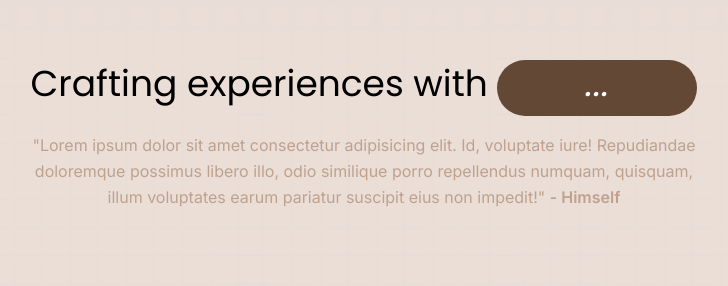
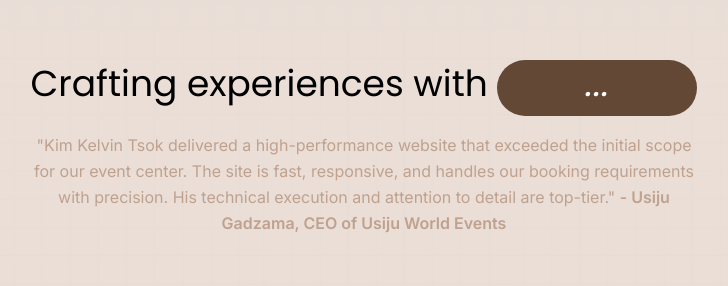
Before and after one commit to Kim-Tsok/main-portfolio, a Next.js app: page / in a window 1280 px wide. Shown: the part 880-1166 px from the top of the page, without its empty margins (276-1004 px from the left). Built offline with nearby package versions, Linux system fonts and the light colour scheme; no server answers; the database is empty.

Commit message:
Changed testimonial

```diff
--- a/components/about.tsx
+++ b/components/about.tsx
@@ -61,11 +61,13 @@ export default function About({ skills = [] }: AboutProps) {
             </motion.span>
           </h2>
           <p className="text-[#bfa18e] max-w-2xl text-center text-sm md:text-base leading-relaxed mt-4">
-            "Lorem ipsum dolor sit amet consectetur adipisicing elit. Id,
-            voluptate iure! Repudiandae doloremque possimus libero illo, odio
-            similique porro repellendus numquam, quisquam, illum voluptates
-            earum pariatur suscipit eius non impedit!"{" "}
-            <span className="font-semibold">- Himself</span>
+            "Kim Kelvin Tsok delivered a high-performance website that exceeded
+            the initial scope for our event center. The site is fast,
+            responsive, and handles our booking requirements with precision. His
+            technical execution and attention to detail are top-tier."{" "}
+            <span className="font-semibold">
+              - Usiju Gadzama, CEO of Usiju World Events
+            </span>
           </p>
         </motion.div>
       </div>
--- a/lib/data.ts
+++ b/lib/data.ts
@@ -1,4 +1,3 @@
-
 import { createClient } from "@supabase/supabase-js";
 import { unstable_cache } from "next/cache";
 
```
